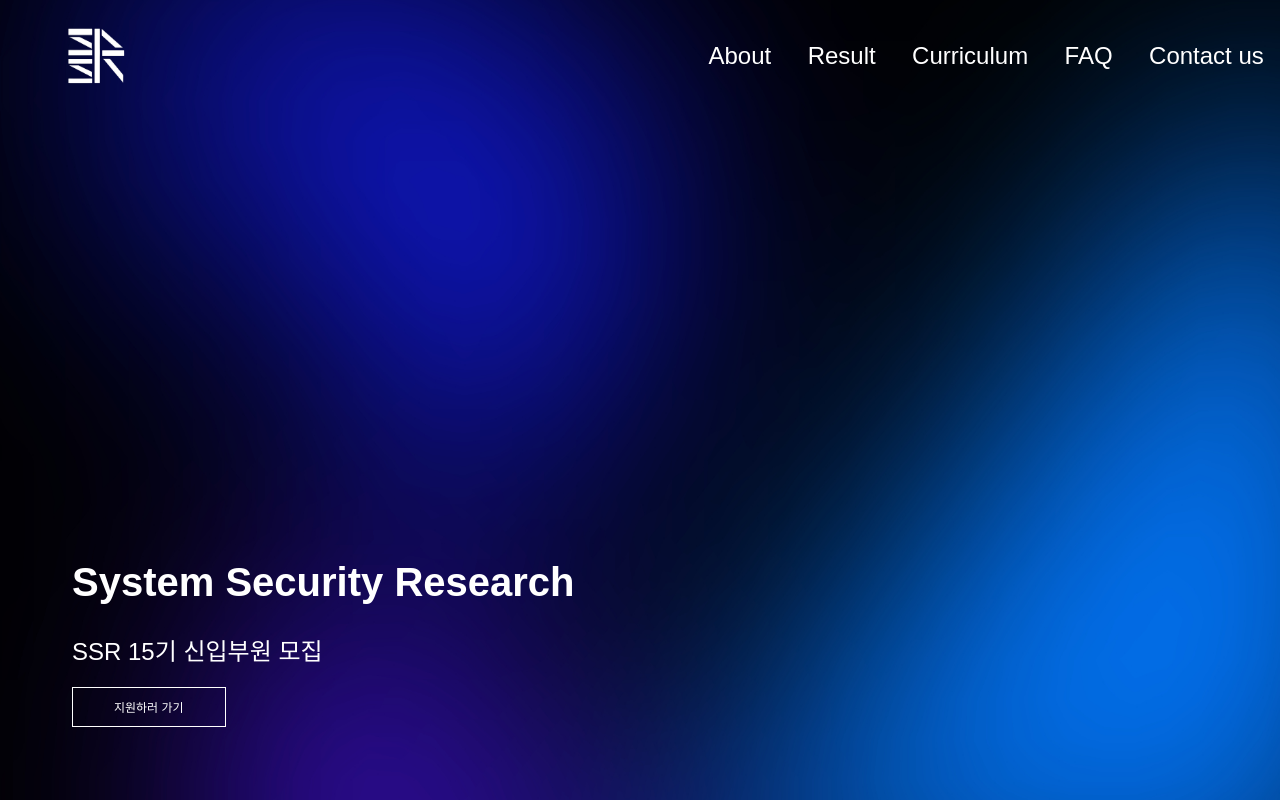
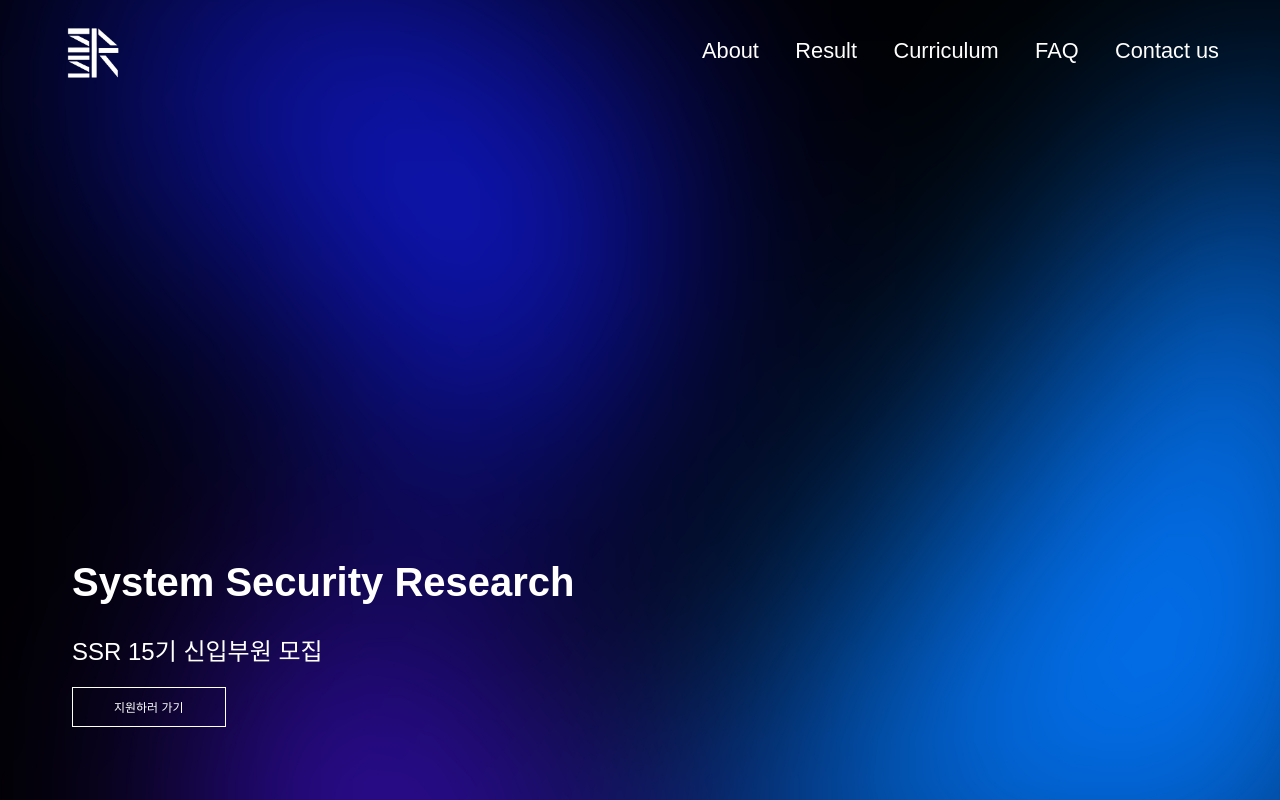
Before and after one commit to hansei-ssr/hansei-ssr.github.io, a plain HTML site: page index.html in a window 1280 px wide. Drawn offline with Linux system fonts and the light colour scheme.

Commit message:
Fix: Navigation bar

```diff
--- a/static/css/nav.css
+++ b/static/css/nav.css
@@ -7,8 +7,8 @@
 #logo {
     display: inline-block;
 
-    height: 8vh;
-    width: 8vh;
+    height: 4.5vw;
+    width: 4.5vw;
 
     background-image: url("/static/img/ssr.png");
     background-size: 100% 100%;
@@ -25,5 +25,5 @@
     margin-right: 2.5vw;
 
     color: white;
-    font-size: 3vh;
+    font-size: 1.7vw;
 }
```
